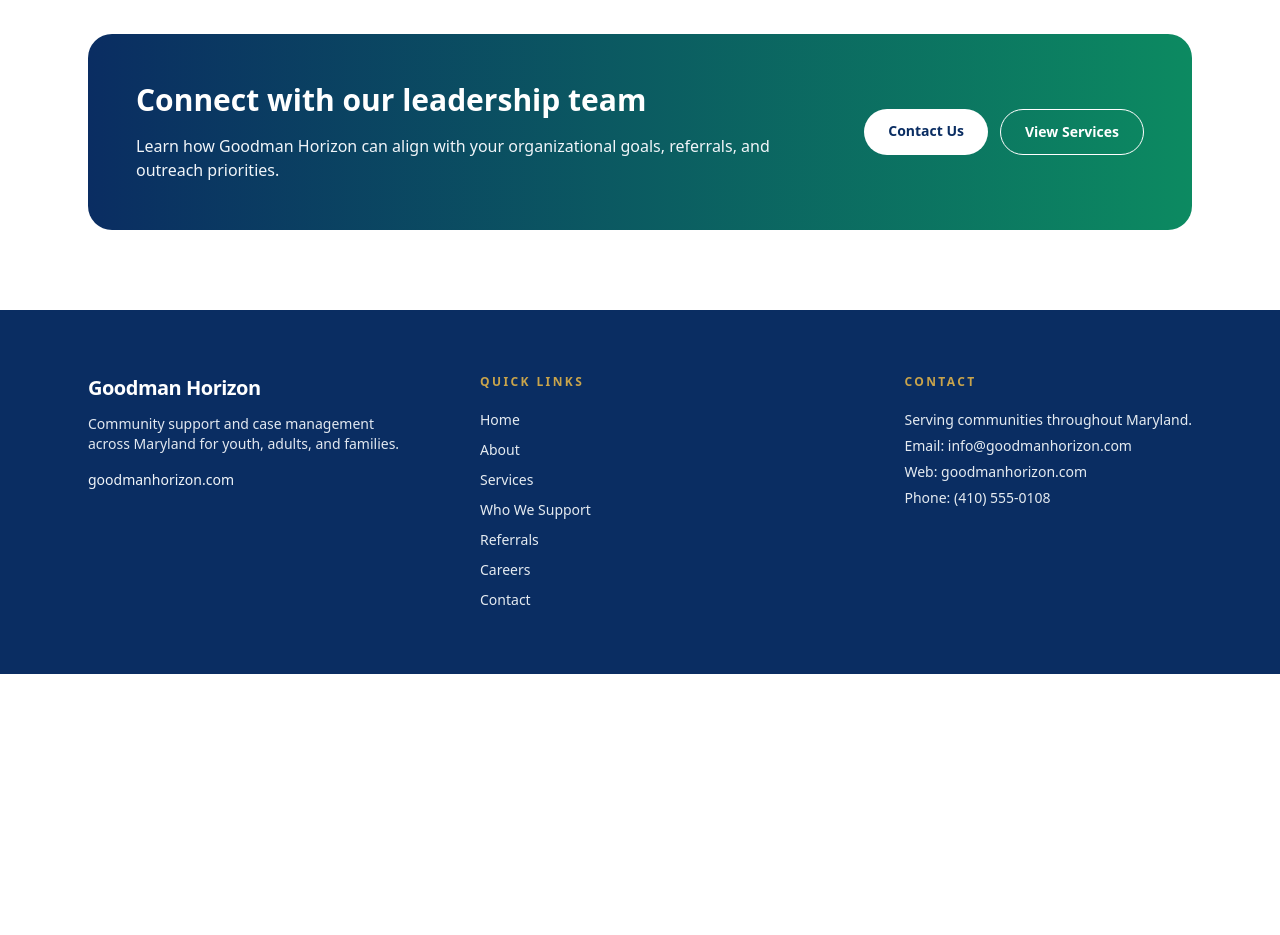
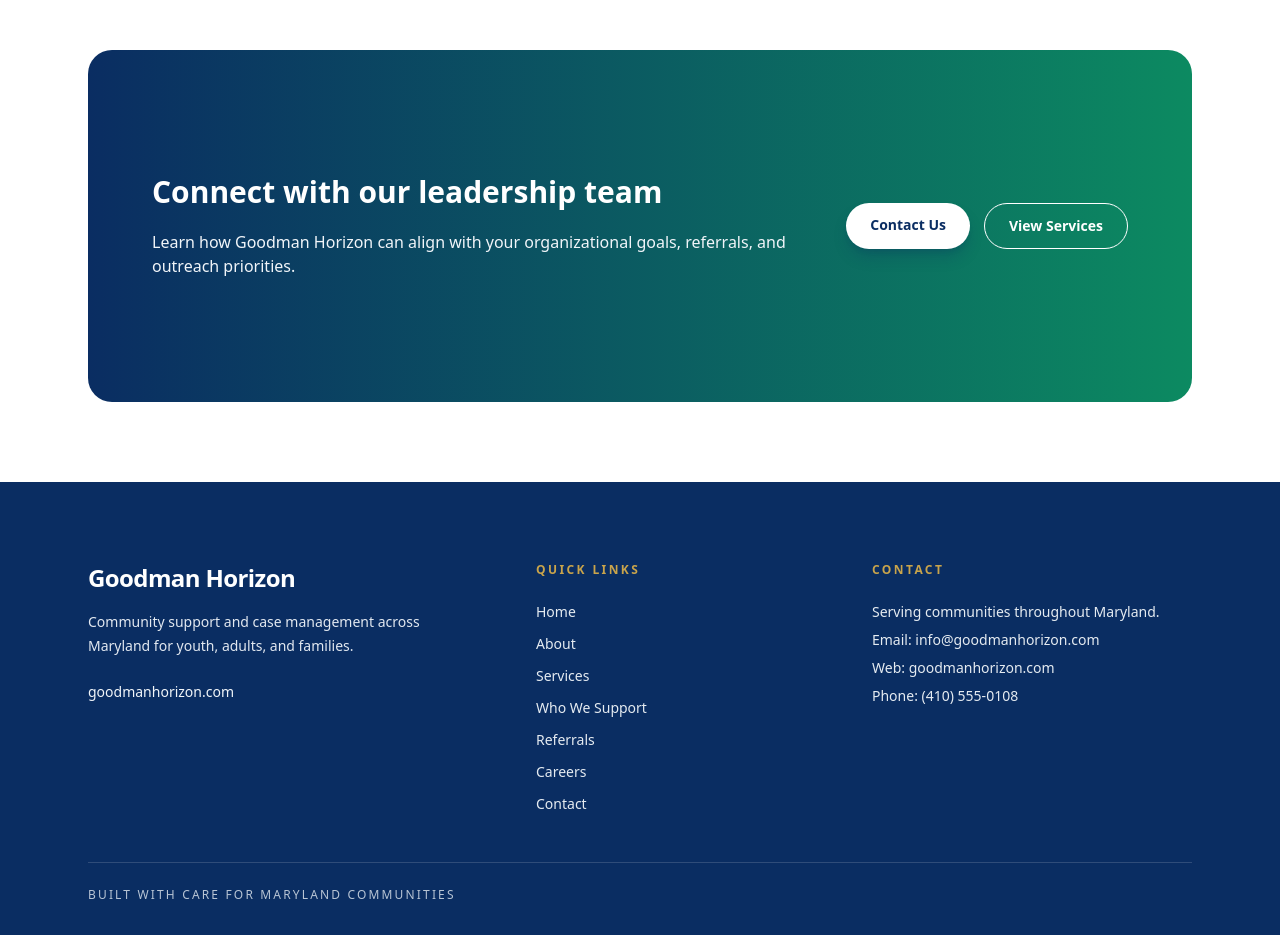
Before and after one commit to EricGoodmanD/Goodman-Horizon, a Next.js app: page /about in a window 1280 px wide. Shown: the part 1300-2235 px from the top of the page. Before the commit the page ends 1974 px from the top, so only its background shows below. Built offline with nearby package versions, Linux system fonts and the light colour scheme.

Commit message:
Enhance homepage premium spacing and footer hierarchy

```diff
--- a/app/page.tsx
+++ b/app/page.tsx
@@ -85,17 +85,17 @@ export default function Home() {
         <div className="pointer-events-none absolute -left-16 top-16 h-72 w-72 rounded-full bg-brandGreen/20 blur-3xl animate-pulse-soft" />
         <div className="pointer-events-none absolute -right-20 bottom-0 h-80 w-80 rounded-full bg-brandBlue/20 blur-3xl animate-float-slow" />
 
-        <div className="section-shell relative grid items-center gap-10 md:grid-cols-2">
-          <div className="animate-floatUp">
+        <div className="section-shell relative grid items-center gap-10 md:grid-cols-2 lg:min-h-[36rem] lg:gap-14 xl:gap-16">
+          <div className="animate-floatUp lg:pr-4 xl:pr-6">
             <p className="text-sm font-semibold uppercase tracking-wider text-brandGreen">Serving Maryland Communities</p>
-            <h1 className="heading-xl mt-4 max-w-xl">
+            <h1 className="heading-xl mt-5 max-w-xl lg:mt-6">
               Trusted care coordination that helps people feel supported, stable, and seen.
             </h1>
-            <p className="mt-5 max-w-xl text-lg text-slate-700">
+            <p className="mt-7 max-w-xl text-lg text-slate-700 lg:mt-8">
               Goodman Horizon partners with families, agencies, and providers to deliver compassionate case management
               and practical support for youth, adults, and families across Maryland.
             </p>
-            <div className="mt-8 flex flex-wrap gap-3">
+            <div className="mt-10 flex flex-wrap gap-3.5 lg:mt-11">
               <Link href="/referrals" className="btn-primary">
                 Submit a Referral
               </Link>
@@ -103,7 +103,7 @@ export default function Home() {
                 Explore Services
               </Link>
             </div>
-            <div className="mt-8 grid gap-3 sm:grid-cols-3">
+            <div className="mt-10 grid gap-3.5 sm:grid-cols-3 lg:mt-12">
               {trustStats.map((item) => (
                 <div
                   key={item.label}
@@ -116,14 +116,14 @@ export default function Home() {
             </div>
           </div>
 
-          <div className="card animate-floatUp border-white/70 bg-white/85 backdrop-blur-md transition duration-500 hover:-translate-y-1 hover:shadow-xl">
+          <div className="card animate-floatUp border-white/80 bg-white/90 p-7 backdrop-blur-md transition duration-500 hover:-translate-y-1 hover:shadow-xl lg:mx-auto lg:w-full lg:max-w-[33rem] lg:p-8">
             <p className="text-sm font-semibold uppercase tracking-wide text-brandGreen">Referral confidence</p>
             <h2 className="mt-2 text-2xl font-semibold text-brandBlue">Professional support with human warmth</h2>
             <p className="mt-3 text-sm leading-6 text-slate-700">
               We combine leadership-ready coordination with community-centered care so every referral receives clear
               communication, responsive planning, and practical follow-through.
             </p>
-            <div className="mt-6 space-y-3">
+            <div className="mt-7 space-y-3.5">
               {[
                 'Structured intake and care navigation for partners and families',
                 'Cross-sector coordination with schools, health, and community providers',
@@ -177,17 +177,17 @@ export default function Home() {
         </div>
       </section>
 
-      <section className="section-shell pt-0 lg:pt-1 xl:pt-0">
+      <section className="section-shell pt-0 lg:pt-3 xl:pt-2">
         <h2 className="heading-lg">Core Services</h2>
         <p className="mt-3 max-w-3xl text-slate-700">
           We provide coordinated care and practical support so each person and family can access services with
           confidence.
         </p>
-        <div className="mt-8 grid gap-4 sm:grid-cols-2 lg:mt-7 lg:gap-x-4 lg:gap-y-3 lg:grid-cols-3 xl:mt-8 xl:gap-4">
+        <div className="mt-9 grid gap-4 sm:grid-cols-2 lg:mt-10 lg:grid-cols-3 lg:gap-x-6 lg:gap-y-6 xl:mt-11 xl:gap-x-7 xl:gap-y-7">
           {services.map((service) => (
             <div
               key={service}
-              className="card group text-sm font-medium text-brandBlue transition duration-300 hover:-translate-y-1 hover:scale-[1.01] hover:border-brandGreen/30 hover:shadow-xl"
+              className="card group text-sm font-medium text-brandBlue transition duration-300 hover:-translate-y-1 hover:scale-[1.01] hover:border-brandGreen/30 hover:shadow-xl lg:p-7"
             >
               <div className="flex items-center justify-between gap-4">
                 <span>{service}</span>
@@ -198,17 +198,17 @@ export default function Home() {
         </div>
       </section>
 
-      <section className="section-shell pt-0">
-        <div className="rounded-3xl border border-slate-200 bg-white p-8 shadow-soft md:p-10">
+      <section className="section-shell pt-0 lg:pt-2">
+        <div className="rounded-3xl border border-slate-200 bg-white p-8 shadow-soft md:p-10 lg:p-12">
           <p className="text-sm font-semibold uppercase tracking-wider text-brandGreen">Stories of trust</p>
           <h2 className="mt-3 text-3xl font-semibold leading-tight text-brandBlue md:text-4xl lg:text-[2.15rem] xl:text-4xl">
             Families and partners rely on Goodman Horizon
           </h2>
-          <div className="mt-8 grid gap-4 md:grid-cols-3 lg:mt-7 lg:gap-5 xl:mt-8 xl:gap-4">
+          <div className="mt-9 grid gap-5 md:grid-cols-3 lg:mt-10 lg:gap-6 xl:mt-11 xl:gap-7">
             {testimonials.map((testimonial) => (
               <article
                 key={testimonial.name + testimonial.role}
-                className="rounded-2xl border border-slate-200 bg-brandGray p-5 transition duration-300 hover:-translate-y-1 hover:bg-white hover:shadow-soft lg:p-6 xl:p-5"
+                className="rounded-2xl border border-slate-200 bg-brandGray p-5 transition duration-300 hover:-translate-y-1 hover:bg-white hover:shadow-soft lg:p-7"
               >
                 <p className="text-sm leading-6 text-slate-700">“{testimonial.quote}”</p>
                 <p className="mt-4 text-sm font-semibold text-brandBlue">{testimonial.name}</p>
@@ -216,7 +216,7 @@ export default function Home() {
               </article>
             ))}
           </div>
-          <div className="mt-8 grid gap-4 rounded-2xl bg-brandBlue p-6 text-white md:grid-cols-3">
+          <div className="mt-10 grid gap-4 rounded-2xl bg-brandBlue p-6 text-white md:grid-cols-3 lg:mt-11 lg:gap-5 lg:p-7">
             <div>
               <p className="text-2xl font-semibold">Referral-ready</p>
               <p className="mt-1 text-sm text-slate-100">Clear intake and communication from first contact.</p>
--- a/components/CTASection.tsx
+++ b/components/CTASection.tsx
@@ -11,15 +11,15 @@ type CTASectionProps = {
 
 export default function CTASection(props: CTASectionProps) {
   return (
-    <section className="section-shell">
-      <div className="rounded-3xl bg-gradient-to-r from-brandBlue to-brandGreen p-8 text-white md:p-12 lg:px-10 lg:py-11 xl:p-12">
-        <div className="lg:grid lg:grid-cols-[minmax(0,1fr)_auto] lg:items-center lg:gap-8">
-          <div>
+    <section className="section-shell lg:pt-24">
+      <div className="rounded-3xl bg-gradient-to-r from-brandBlue to-brandGreen p-8 text-white md:p-12 lg:px-14 lg:py-14 xl:px-16 xl:py-16">
+        <div className="lg:grid lg:min-h-[14rem] lg:grid-cols-[minmax(0,1fr)_auto] lg:items-center lg:gap-12">
+          <div className="lg:max-w-3xl">
             <h2 className="text-2xl font-semibold md:text-3xl">{props.title}</h2>
-            <p className="mt-4 max-w-2xl text-slate-100">{props.description}</p>
+            <p className="mt-5 max-w-2xl text-slate-100">{props.description}</p>
           </div>
-          <div className="mt-7 flex flex-wrap gap-3 lg:mt-0 lg:justify-end lg:self-center">
-            <Link href={props.primaryHref} className="inline-flex rounded-full bg-white px-6 py-3 text-sm font-semibold text-brandBlue">
+          <div className="mt-8 flex flex-wrap gap-3.5 lg:mt-0 lg:justify-end lg:self-center">
+            <Link href={props.primaryHref} className="inline-flex rounded-full bg-white px-6 py-3 text-sm font-semibold text-brandBlue shadow-lg shadow-brandBlue/25">
               {props.primaryLabel}
             </Link>
             <Link href={props.secondaryHref} className="inline-flex rounded-full border border-white px-6 py-3 text-sm font-semibold text-white">
--- a/components/Footer.tsx
+++ b/components/Footer.tsx
@@ -4,27 +4,32 @@ import { navLinks } from './site-data';
 export default function Footer() {
   return (
     <footer className="bg-brandBlue text-white">
-      <div className="mx-auto grid w-full max-w-6xl gap-10 px-4 py-14 md:grid-cols-3 md:px-6 md:py-16 lg:gap-x-12 lg:gap-y-10 lg:py-[4.25rem] xl:py-16">
+      <div className="mx-auto w-full max-w-6xl px-4 pb-7 pt-14 md:px-6 md:pt-16 lg:pb-8 lg:pt-[4.75rem] xl:pt-20">
+        <div className="grid gap-12 border-b border-white/15 pb-11 md:grid-cols-[1.2fr_0.9fr_1fr] md:gap-10 lg:gap-14 lg:pb-12">
           <div className="md:pr-4">
-          <p className="text-xl font-semibold tracking-tight">Goodman Horizon</p>
-          <p className="mt-3 max-w-sm text-sm text-slate-200">
+            <p className="text-xl font-semibold tracking-tight lg:text-2xl">Goodman Horizon</p>
+            <p className="mt-4 max-w-sm text-sm leading-6 text-slate-200">
               Community support and case management across Maryland for youth, adults, and families.
             </p>
-          <p className="mt-4 text-sm font-medium text-slate-100">goodmanhorizon.com</p>
+            <p className="mt-6 text-sm font-medium text-slate-100">goodmanhorizon.com</p>
           </div>
           <div className="md:pl-2">
             <p className="text-xs font-semibold uppercase tracking-[0.2em] text-brandGold">Quick Links</p>
-          <div className="mt-5 grid gap-2.5 text-sm">
+            <div className="mt-6 grid gap-3 text-sm">
               {navLinks.map((link) => (
-              <Link key={link.href} href={link.href} className="font-medium text-slate-100/95 transition-colors duration-200 hover:text-brandGold">
+                <Link
+                  key={link.href}
+                  href={link.href}
+                  className="font-medium text-slate-100/95 transition-colors duration-200 hover:text-brandGold"
+                >
                   {link.label}
                 </Link>
               ))}
             </div>
           </div>
-        <div className="md:justify-self-end md:text-left">
+          <div className="md:text-left">
             <p className="text-xs font-semibold uppercase tracking-[0.2em] text-brandGold">Contact</p>
-          <div className="mt-5 space-y-1.5 text-sm text-slate-100/95">
+            <div className="mt-6 space-y-2 text-sm text-slate-100/95">
               <p>Serving communities throughout Maryland.</p>
               <p>Email: info@goodmanhorizon.com</p>
               <p>Web: goodmanhorizon.com</p>
@@ -32,6 +37,10 @@ export default function Footer() {
             </div>
           </div>
         </div>
+        <div className="pt-6 text-xs uppercase tracking-[0.18em] text-slate-300/90">
+          Built with care for Maryland communities
+        </div>
+      </div>
     </footer>
   );
 }
```
Lines whose indentation alone changed are shown as unchanged.
